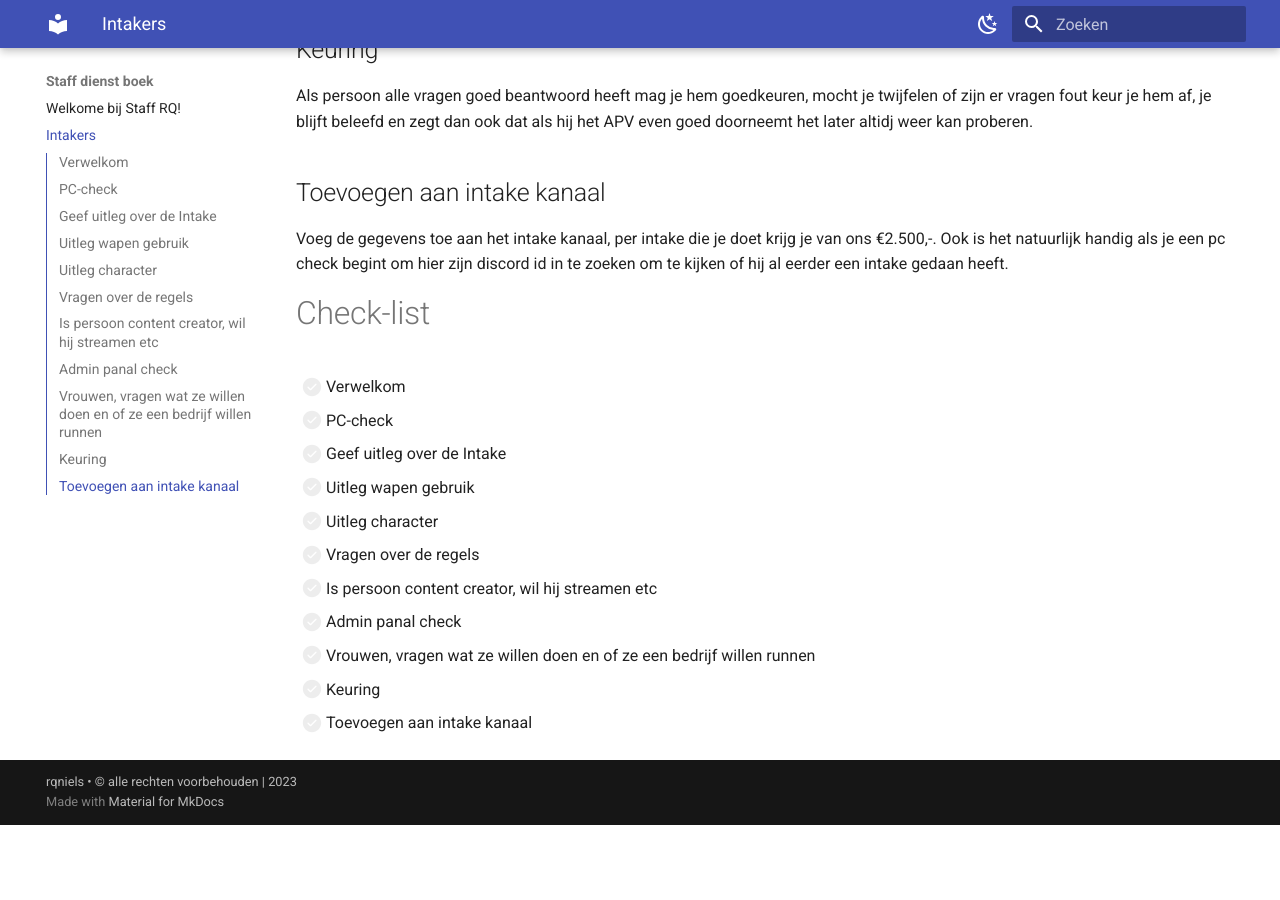
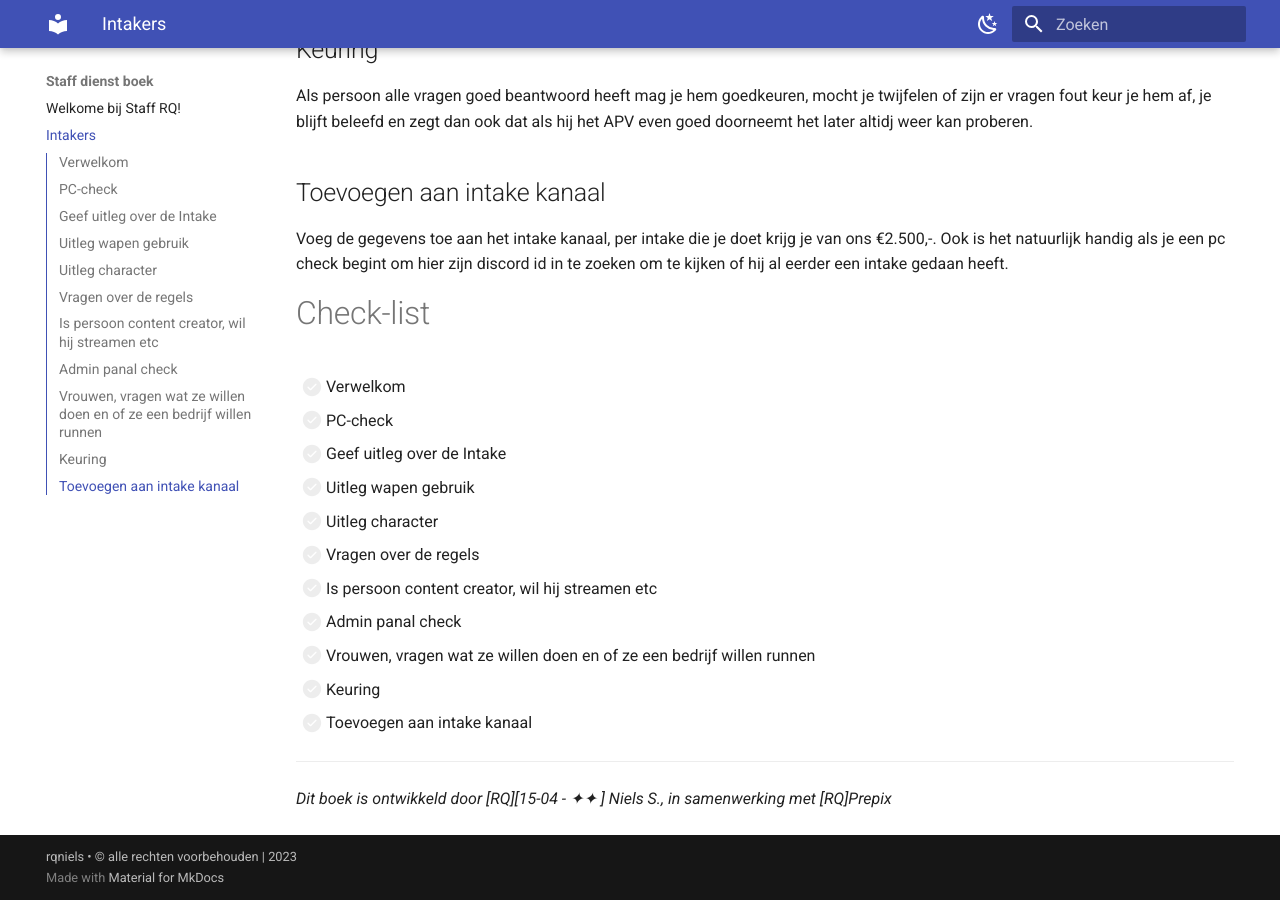
Before and after one commit to rqniels/Staff, an MkDocs documentation site: the page built from docs/intake.md, in a window 1280 px wide and 900 px high, scrolled down 2791 px. Built offline with MkDocs 1.6.1 and Material for MkDocs 9.7.7, drawn with Linux system fonts in a browser that asks for light colours; before the commit the page ends 3616 px from its top, so only the background shows below that.

Commit message:
Update 4

```diff
--- a/docs/intake.md
+++ b/docs/intake.md
@@ -76,3 +76,6 @@ Voeg de gegevens toe aan het intake kanaal, per intake die je doet krijg je van
 - [ ] Vrouwen, vragen wat ze willen doen en of ze een bedrijf willen runnen
 - [ ] Keuring
 - [ ] Toevoegen aan intake kanaal
+---------------------
+
+*Dit boek is ontwikkeld door [RQ][15-04 - ✦✦ ] Niels S., in samenwerking met [RQ]Prepix*
```
